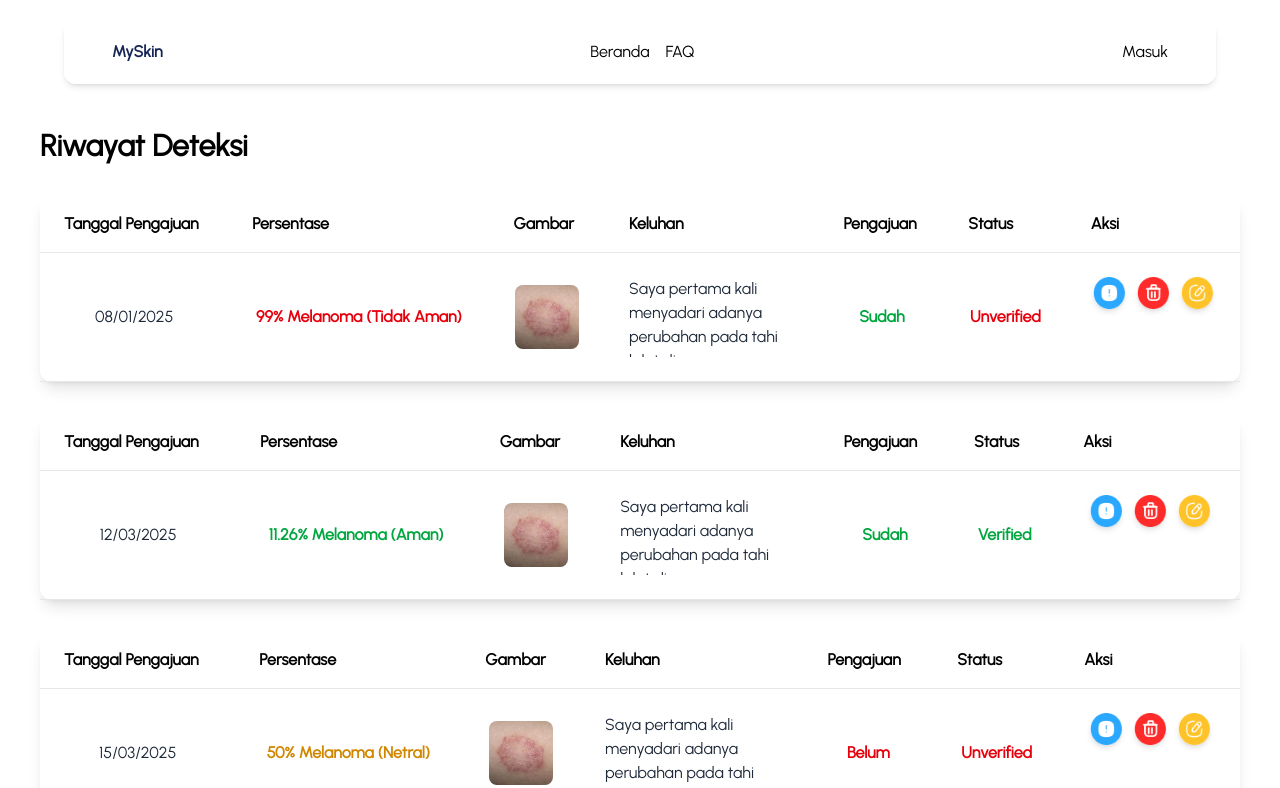
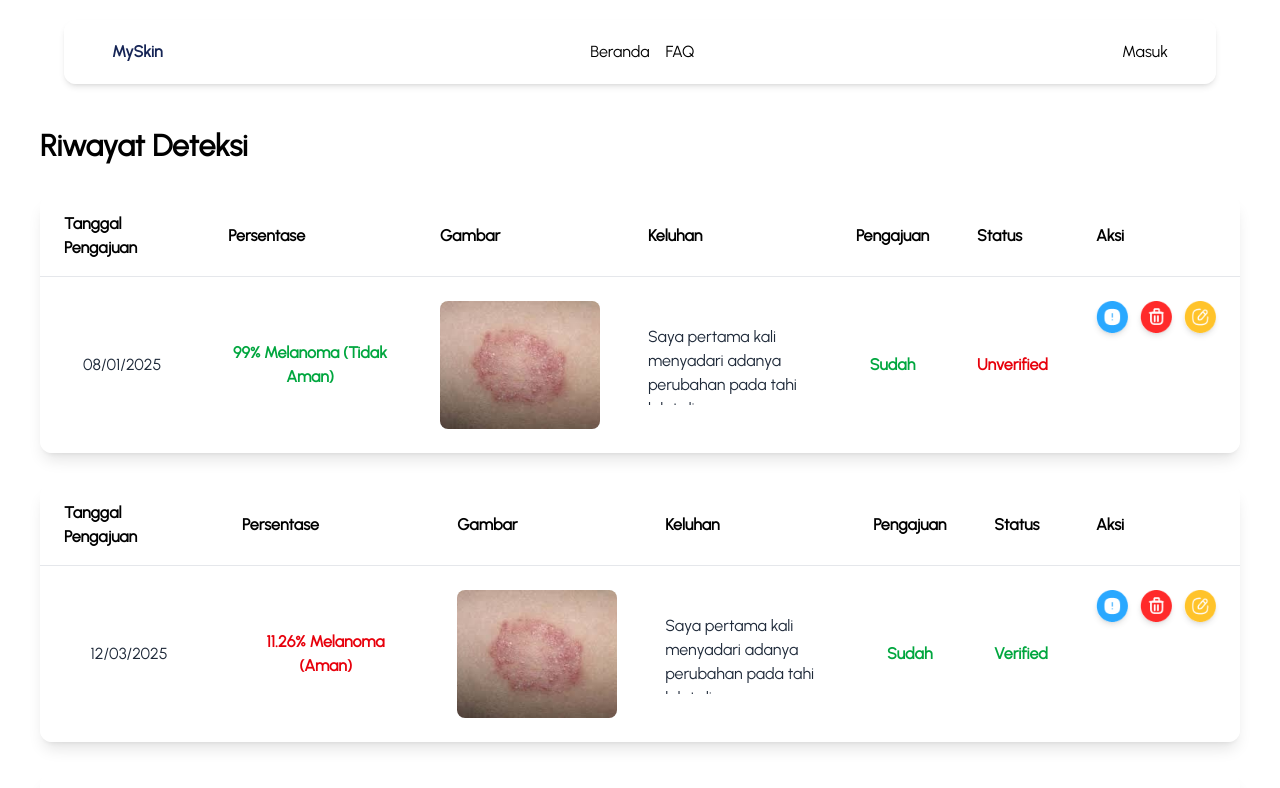
Before and after one commit to haululazkiyaa/humic-myskin-fe, a React (Vite) app: page /deteksi-pasien in a window 1280 px wide. Shown: the top 788 px of the page. Built offline with nearby package versions, Linux system fonts and the light colour scheme.

Commit message:
add riwayat-deteksi (role pasien)

```diff
--- a/src/pages/DeteksiPasien.jsx
+++ b/src/pages/DeteksiPasien.jsx
@@ -41,13 +41,16 @@ const DeteksiPasien = () => {
         // Ambil persentase sebagai angka
         const percentValue = parseFloat(item.persentase);
         let textColor = "text-green-600";
-        if (percentValue > 50) textColor = "text-red-600";
-        else if (percentValue === 50) textColor = "text-yellow-600";
+        if (percentValue < 50) {
+          textColor = "text-red-600";
+        } else if (percentValue >= 50) {
+          textColor = "text-green-600";
+        }
 
         return (
           <table
             key={index}
-            className="w-full mt-8 mb-5 rounded-xl shadow-lg bg-white/60"
+            className="w-full mt-8 mb-5 rounded-xl shadow-lg bg-white/60 backdrop-blur-md"
           >
             <thead className="border-b border-gray-200 text-left">
               <tr className="text-black font-semibold">
@@ -61,13 +64,13 @@ const DeteksiPasien = () => {
               </tr>
             </thead>
             <tbody className="text-center text-gray-800">
-              <tr className="border-b border-gray-200">
+              <tr>
                 <td className="py-6 px-6">{item.date}</td>
                 <td className={`py-6 px-6 font-semibold ${textColor}`}>
                   {item.persentase}
                 </td>
                 <td className="py-6 px-6">
-                  <div className="w-16 h-16 rounded-lg overflow-hidden mx-auto">
+                  <div className="w-40 h-32 rounded-lg overflow-hidden mx-auto">
                     <img
                       className="w-full h-full object-cover"
                       src={testImage}
```
